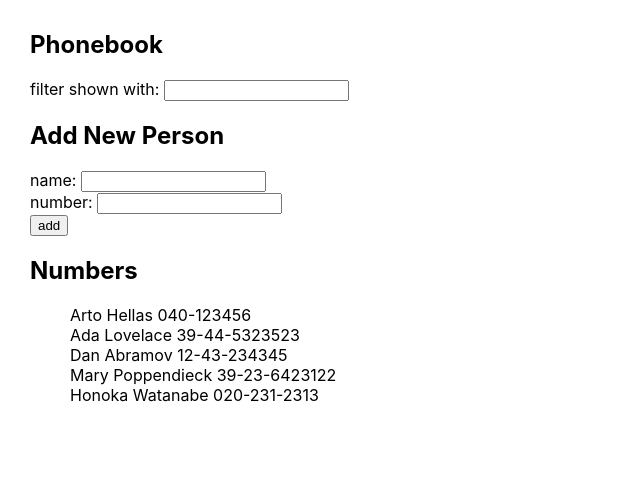
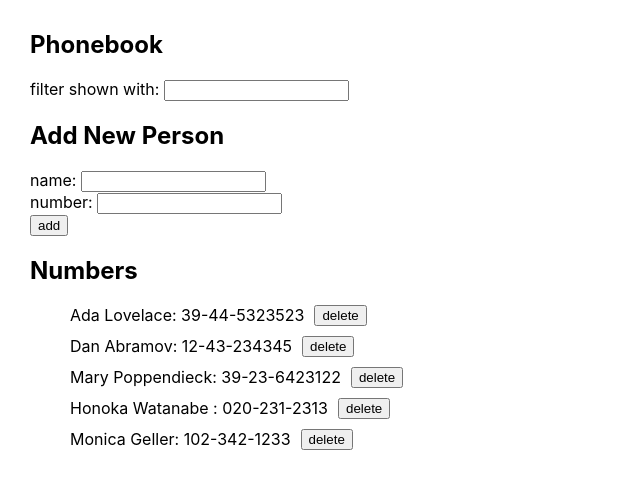
Before and after one commit to honoka428/full-stack-open, a React (Create React App) app in the folder part2/phonebook/: page / in a window 1280 px wide. Shown: the top 488 px of the page, without its empty margins (0-640 px from the left). Built offline with nearby package versions, Linux system fonts and the light colour scheme; data requests are answered from the project's data file.

Commit message:
Exercise 2.17 complete

```diff
--- a/part2/phonebook/db.json
+++ b/part2/phonebook/db.json
@@ -1,10 +1,5 @@
 {
   "persons": [
-    {
-      "name": "Arto Hellas",
-      "number": "040-123456",
-      "id": 1
-    },
     {
       "name": "Ada Lovelace",
       "number": "39-44-5323523",
@@ -24,6 +19,11 @@
       "name": "Honoka Watanabe ",
       "id": 5,
       "number": "020-231-2313"
+    },
+    {
+      "name": "Monica Geller",
+      "id": 6,
+      "number": "102-342-1233"
     }
   ]
 }
--- a/part2/phonebook/src/App.js
+++ b/part2/phonebook/src/App.js
@@ -1,9 +1,14 @@
 import React, { useState, useEffect } from 'react'
 import PersonService from './services/persons'
 
-const Person = (person) => <div>{person.person.name}  {person.person.number}</div>
+const Person = (props) =>
+  <div style={{display: 'flex', marginTop: 10}}>
+    <div>{props.person.name}:  {props.person.number}</div>
+    <button value={props.person.id} onClick={props.handleDelete} style={{marginLeft: 10}}>delete</button>
+  </div>
 
 const Filter = (props) => <div> filter shown with: <input value={props.newFilter}  onChange={props.handleFilterChange}/></div>
+
 const PersonInput = (props) =>
   <form onSubmit={props.addPerson}>
     <div>
@@ -85,6 +90,18 @@ const App = () => {
     setShowAll(false)
   }
 
+  const handleDeleteButton = (event) => {
+    if (window.confirm("Are you sure you want to delete this person?")) {
+      PersonService.remove(event.target.value)
+        .then(
+          persons.filter(person => person.id !== null)
+        )
+        .catch(
+          alert(`This person was already deleted from the server`)
+        )
+    }
+  }
+
   return (
     <div style={{margin: 30}}>
       <h2>Phonebook</h2>
@@ -102,7 +119,11 @@ const App = () => {
       <h2>Numbers</h2>
       <ul>
         {personsToShow.map(person =>
-          <Person key={person.id} person={person} />
+          <Person
+            key={person.id}
+            person={person}
+            handleDelete={handleDeleteButton}
+          />
         )}
       </ul>
     </div>
--- a/part2/phonebook/src/services/persons.js
+++ b/part2/phonebook/src/services/persons.js
@@ -12,4 +12,9 @@ const create = (personObject) => {
     return request.then(response => response.data)
 }
 
-export default {getAll, create}
+const remove = (id) => {
+    const request = axios.delete(`${baseUrl}/${id}`)
+    return request.then(response => response.data).catch(error => {console.log('failed', error)})
+}
+
+export default {getAll, create, remove}
```
